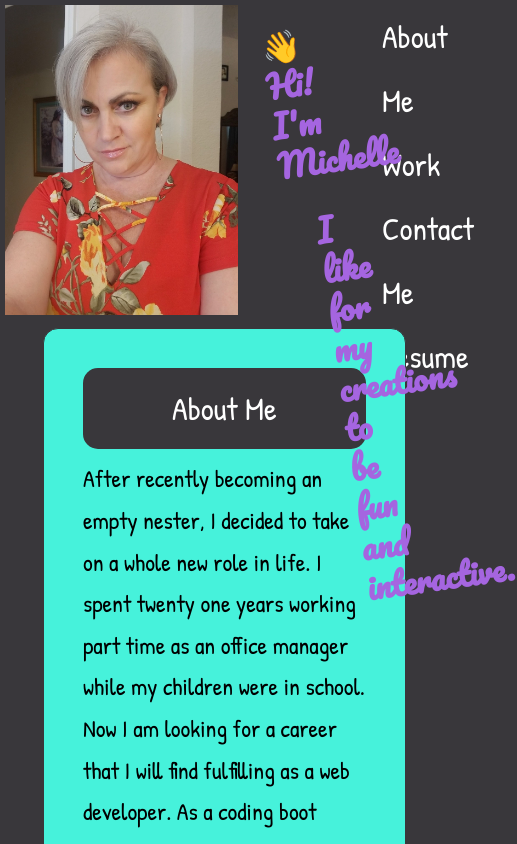
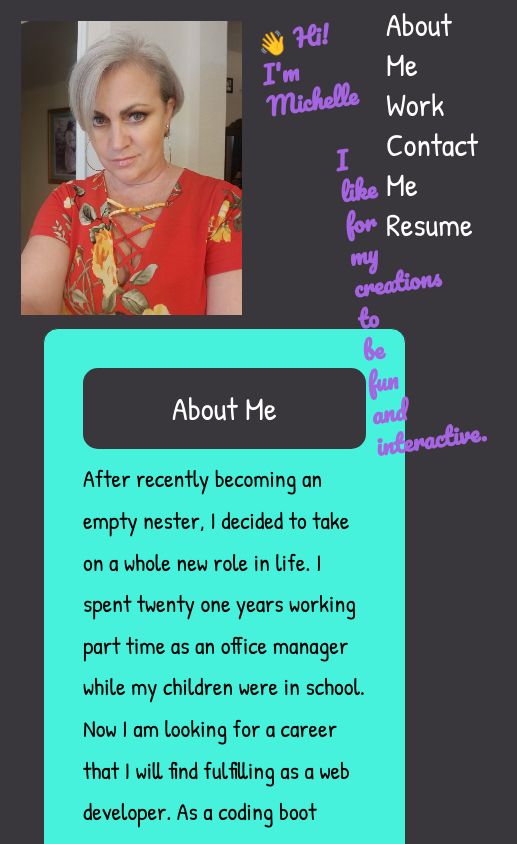
Before and after one commit to MichelleBerta/unit-2-homework, a plain HTML site: page index.html in a window 390 px wide. Shown: the top 844 px of the page, 517 px wide, since content can reach past the window. Drawn offline with Linux system fonts and the light colour scheme.

Commit message:
added media query for 576 or smaller

```diff
--- a/assets/style.css
+++ b/assets/style.css
@@ -120,6 +120,7 @@ ul {
   border-radius: 16px;
 }
 
+/* My Work Cards */
 .mini-card {
   padding: 1rem;
   width: 25rem;
@@ -203,37 +204,33 @@ ul {
   h1 {
     padding-top: 1rem;
   }
-  /*
-  h2 {
-    padding-left: 2.5;
+}
+/* view at 576px or smaller */
+@media screen and (max-width: 576px) {
+  img {
+    padding-left: 1rem;
+    padding-top: 1rem;
+  }
+  h1 {
+    float: right;
   }
 
-  .flex-container {
-    flex-direction: column;
-    margin: 0 2 0 2;
-  }
-  .card {
-    width: 93%;
-    padding: 39px;
-    margin-left: 43px;
-    margin-bottom: 43px;
+  h1,
+  h2 {
+    font-size: 1.5rem;
+    line-height: 2rem;
   }
 
-  .card header {
-    width: 100%;
+  h1 {
+    padding-top: 1rem;
   }
 
-  p {
-    padding-top: 22px;
-    padding-top: 9px;
+  nav {
+    display: block;
+    clear: left;
   }
 
-  .image-container img {
-    width: 100%;
+  ul {
+    line-height: 2.5rem;
   }
-
-  .mini-card {
-    width: 100%;
-  }
-  */
 }
```
